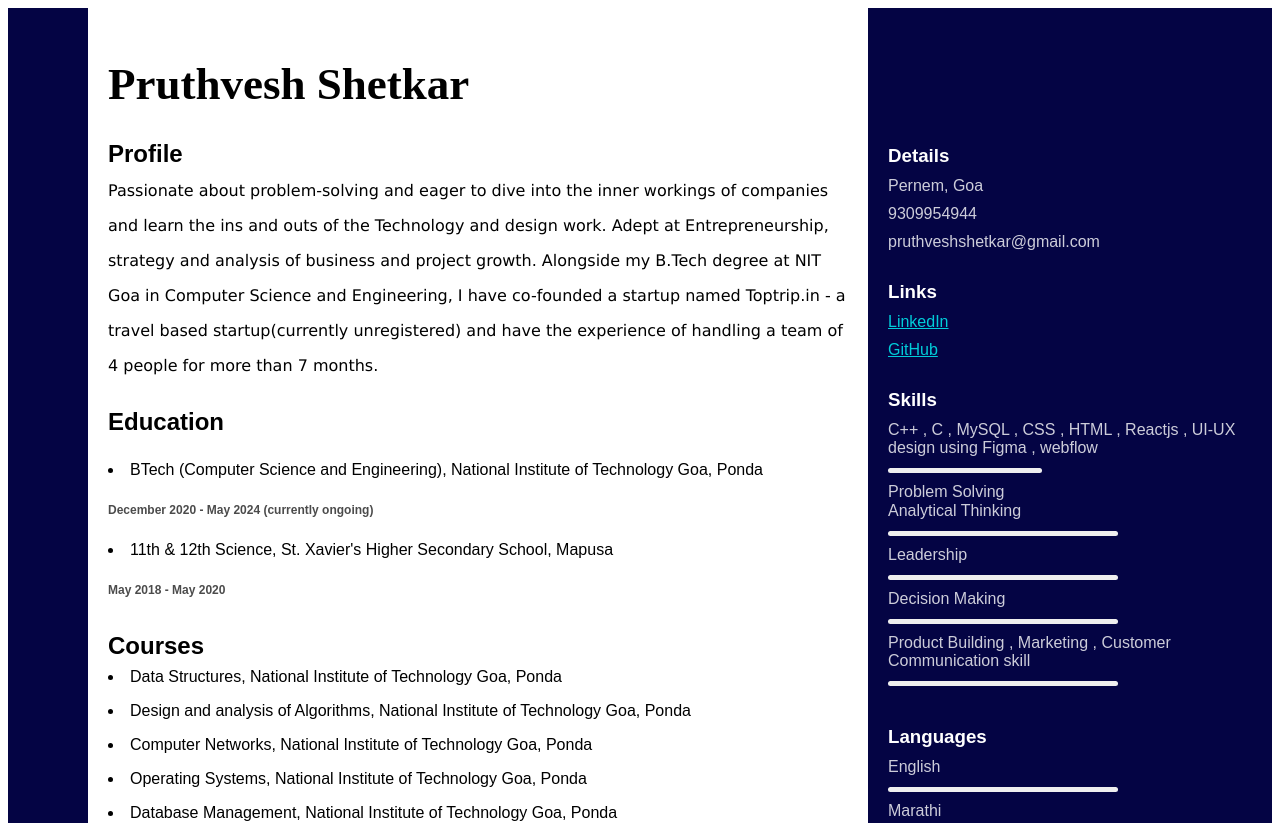
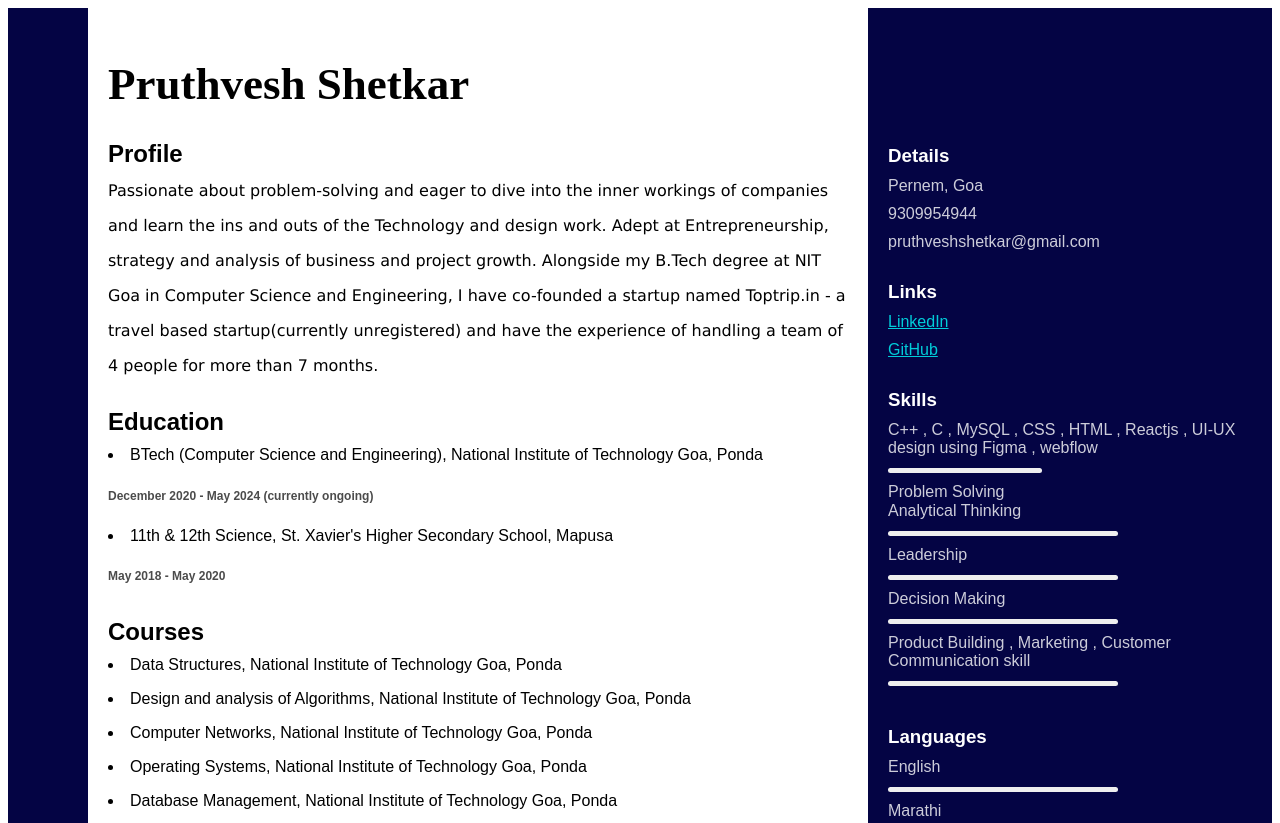
Before and after one commit to pruthvesh0812/pruthvesh_portfolio, a React (Vite) app: page / in a window 1280 px wide. Shown: the top 823 px of the page. Built offline with nearby package versions, Linux system fonts and the light colour scheme.

Commit message:
changed margin to course and education

```diff
--- a/src/App.jsx
+++ b/src/App.jsx
@@ -36,7 +36,7 @@ export default function App() {
 
         <h2 style={{ fontFamily: "sans-serif" , marginBottom:5 ,marginTop:25   }}>Education</h2>
 
-        <h4 className="edu">
+        <h4 className="edu" style={{ marginTop:7}}>
         <li>BTech (Computer Science and Engineering), National Institute of
           Technology Goa, Ponda</li>
         </h4>
@@ -53,7 +53,7 @@ export default function App() {
           May 2018 - May 2020
         </h5>
 
-        <h2 style={{ fontFamily: "sans-serif", marginBottom:5 ,marginTop:35  }}>Courses</h2>
+        <h2 style={{ fontFamily: "sans-serif", marginBottom:7 ,marginTop:35  }}>Courses</h2>
         <h4 className="courseDetail">
           <li>Data Structures, National Institute of Technology Goa, Ponda</li>
         </h4>
```
